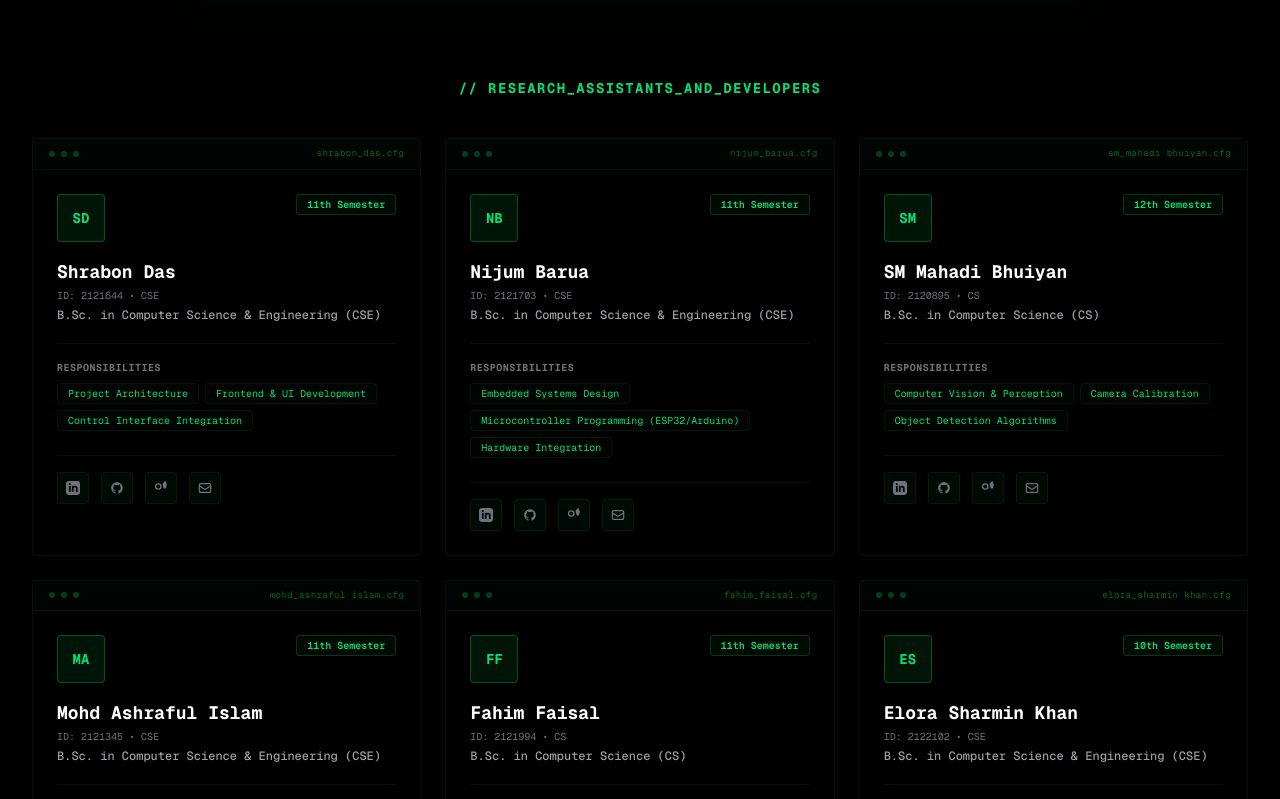
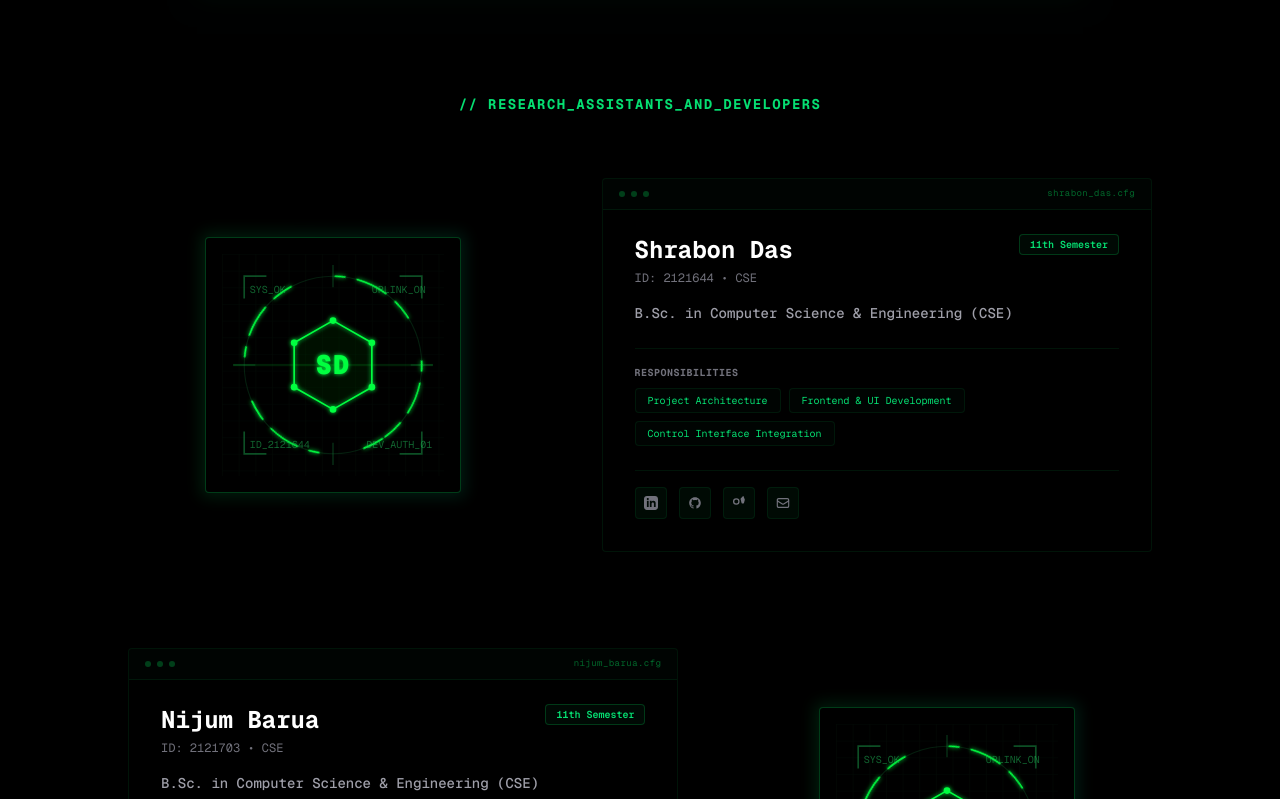
Before and after one commit to shrabondas5544/xyberox, a Next.js app: page /team in a window 1280 px wide. Shown: the part 801-1600 px from the top of the page. Built offline with nearby package versions, Linux system fonts and the light colour scheme.

Commit message:
Update team page to alternating layout with cyberpunk HUD avatars

```diff
--- a/app/team/page.tsx
+++ b/app/team/page.tsx
@@ -1,4 +1,5 @@
 import React from "react";
+import Link from "next/link";
 
 interface TeamMember {
   name: string;
@@ -16,6 +17,82 @@ export const metadata = {
   title: "Meet the Team | Xyberox Robotics",
   description: "Meet the brilliant minds and supervisors behind the Xyberox Autonomous Robotics initiative at Independent University Bangladesh.",
 };
+
+// CyberAvatar HUD graphics
+function CyberAvatar({ name, index, id }: { name: string; index: number; id: string }) {
+  const initials = name.split(" ").map(n => n[0]).join("").substring(0, 2);
+  const authNum = String(index + 1).padStart(2, "0");
+
+  return (
+    <svg className="w-full h-full p-4 font-mono text-[9px] text-green-400 select-none" viewBox="0 0 200 200">
+      <defs>
+        <pattern id={`grid-${index}`} width="15" height="15" patternUnits="userSpaceOnUse">
+          <path d="M 15 0 L 0 0 0 15" fill="none" stroke="rgba(34, 197, 94, 0.05)" strokeWidth="1" />
+        </pattern>
+        <filter id="glow">
+          <feGaussianBlur stdDeviation="2" result="coloredBlur"/>
+          <feMerge>
+            <feMergeNode in="coloredBlur"/>
+            <feMergeNode in="SourceGraphic"/>
+          </feMerge>
+        </filter>
+      </defs>
+      <rect width="100%" height="100%" fill={`url(#grid-${index})`} />
+
+      {/* Rotating outer compass ring */}
+      <circle cx="100" cy="100" r="80" fill="none" stroke="rgba(34, 197, 94, 0.15)" strokeWidth="1" />
+      <circle
+        cx="100"
+        cy="100"
+        r="80"
+        fill="none"
+        stroke="#00ff41"
+        strokeWidth="1.5"
+        strokeDasharray="20 40 10 10 30 10"
+        filter="url(#glow)"
+        className="animate-[spin_40s_linear_infinite]"
+        style={{ transformOrigin: "100px 100px" }}
+      />
+
+      {/* Target scope crosshairs */}
+      <path d="M 100 10 L 100 30 M 100 170 L 100 190 M 10 100 L 30 100 M 170 100 L 190 100" stroke="rgba(34, 197, 94, 0.3)" strokeWidth="1" />
+
+      {/* Corner brackets */}
+      <path d="M 20 40 L 20 20 L 40 20 M 160 20 L 180 20 L 180 40 M 180 160 L 180 180 L 160 180 M 40 180 L 20 180 L 20 160" fill="none" stroke="rgba(34, 197, 94, 0.4)" strokeWidth="1.5" />
+
+      {/* HUD digital readings */}
+      <text x="25" y="35" fill="rgba(34, 197, 94, 0.5)">SYS_OK</text>
+      <text x="135" y="35" fill="rgba(34, 197, 94, 0.5)">UPLINK_ON</text>
+      <text x="25" y="175" fill="rgba(34, 197, 94, 0.5)">{`ID_${id}`}</text>
+      <text x="130" y="175" fill="rgba(34, 197, 94, 0.5)">{`DEV_AUTH_${authNum}`}</text>
+
+      {/* Center Digital Avatar Core */}
+      <g filter="url(#glow)">
+        <polygon points="100,60 135,80 135,120 100,140 65,120 65,80" fill="rgba(0, 255, 65, 0.03)" stroke="#00ff41" strokeWidth="1.5" />
+
+        <circle cx="100" cy="60" r="3" fill="#00ff41" />
+        <circle cx="135" cy="80" r="3" fill="#00ff41" />
+        <circle cx="135" cy="120" r="3" fill="#00ff41" />
+        <circle cx="100" cy="140" r="3" fill="#00ff41" />
+        <circle cx="65" cy="120" r="3" fill="#00ff41" />
+        <circle cx="65" cy="80" r="3" fill="#00ff41" />
+
+        <text
+          x="100"
+          y="108"
+          textAnchor="middle"
+          fill="#00ff41"
+          className="text-2xl font-black tracking-wider"
+          style={{ fontFamily: "var(--font-mono)" }}
+        >
+          {initials}
+        </text>
+      </g>
+
+      <line x1="10" y1="100" x2="190" y2="100" stroke="rgba(0, 255, 65, 0.15)" strokeWidth="2" className="animate-[pulse_2s_infinite]" />
+    </svg>
+  );
+}
 
 export default function TeamPage() {
   const supervisor = {
@@ -144,7 +221,7 @@ export default function TeamPage() {
         </div>
 
         {/* Supervisor Section */}
-        <div className="mx-auto max-w-4xl mb-24">
+        <div className="mx-auto max-w-4xl mb-28">
           <h2 className="text-sm font-mono font-bold tracking-widest text-green-400 uppercase text-center mb-6">
             // PROJECT_SUPERVISOR
           </h2>
@@ -249,17 +326,40 @@ export default function TeamPage() {
 
         {/* Student Team Grid */}
         <div>
-          <h2 className="text-sm font-mono font-bold tracking-widest text-green-400 uppercase text-center mb-10">
+          <h2 className="text-sm font-mono font-bold tracking-widest text-green-400 uppercase text-center mb-16">
             // RESEARCH_ASSISTANTS_AND_DEVELOPERS
           </h2>
-          <div className="grid grid-cols-1 gap-6 sm:grid-cols-2 lg:grid-cols-3">
-            {teamMembers.map((member) => (
+
+          <div className="space-y-16 sm:space-y-24">
+            {teamMembers.map((member, index) => {
+              const isLeft = index % 2 === 0;
+
+              return (
                 <div
                   key={member.id}
-                className="group relative overflow-hidden rounded-sm border border-green-500/10 bg-black/65 shadow-md backdrop-blur-xs transition-all duration-300 hover:-translate-y-1 hover:shadow-xl hover:border-green-500/40 hover:shadow-green-500/5"
+                  className={`flex flex-col ${
+                    isLeft ? "md:flex-row" : "md:flex-row-reverse"
+                  } items-center gap-8 md:gap-16 max-w-5xl mx-auto`}
                 >
+                  {/* Photo/Avatar Side */}
+                  <div className="w-full md:w-2/5 flex justify-center shrink-0">
+                    <div className="relative group">
+                      {/* Cyberpunk neon glowing box */}
+                      <div className="absolute -inset-1 rounded-sm bg-gradient-to-r from-green-500 to-emerald-500 opacity-15 blur-sm group-hover:opacity-45 transition duration-500" />
+
+                      {/* Avatar frame */}
+                      <div className="relative w-60 h-60 sm:w-64 sm:h-64 bg-black border border-green-500/30 rounded-sm overflow-hidden flex items-center justify-center">
+                        {/* Interactive scanline and grid background */}
+                        <CyberAvatar name={member.name} index={index} id={member.id} />
+                      </div>
+                    </div>
+                  </div>
+
+                  {/* Information Card Side */}
+                  <div className="w-full md:w-3/5">
+                    <div className="group relative overflow-hidden rounded-sm border border-green-500/10 bg-black/65 p-6 sm:p-8 shadow-md backdrop-blur-xs transition-all duration-300 hover:shadow-xl hover:border-green-500/40 hover:shadow-green-500/5">
                       {/* Terminal Window Header */}
-                <div className="flex items-center justify-between border-b border-green-500/10 px-4 py-2 bg-green-950/10">
+                      <div className="flex items-center justify-between border-b border-green-500/10 px-4 py-2 bg-green-950/10 -mx-6 -mt-6 sm:-mx-8 sm:-mt-8 mb-6">
                         <div className="flex gap-1.5">
                           <span className="h-1.5 w-1.5 rounded-full bg-green-500/30 group-hover:bg-green-500/60 transition-colors"></span>
                           <span className="h-1.5 w-1.5 rounded-full bg-green-500/30 group-hover:bg-green-500/60 transition-colors"></span>
@@ -270,45 +370,37 @@ export default function TeamPage() {
                         </span>
                       </div>
 
-                {/* Decorative hover gradient */}
-                <div className="absolute inset-0 bg-gradient-to-tr from-green-500/0 to-emerald-500/0 opacity-0 group-hover:opacity-10 group-hover:from-green-500/5 group-hover:to-emerald-500/10 transition-opacity duration-500 pointer-events-none" />
+                      <div className="flex justify-between items-start">
+                        {/* Name & Academic details */}
+                        <div>
+                          <h3 className="text-xl sm:text-2xl font-mono font-bold text-white group-hover:text-green-400 transition-colors">
+                            {member.name}
+                          </h3>
+                          <p className="font-mono text-[10px] sm:text-xs text-zinc-500 mt-1">
+                            ID: {member.id} • {member.program.includes("Engineering") ? "CSE" : "CS"}
+                          </p>
+                        </div>
 
-                <div className="p-6">
-                  <div className="flex justify-between items-start">
-                    {/* Name & Initials Avatar */}
-                    <div className="flex h-12 w-12 shrink-0 items-center justify-center rounded-sm bg-green-500/10 border border-green-500/35 text-green-400 group-hover:bg-green-500 group-hover:text-black transition-all duration-300">
-                      <span className="text-sm font-mono font-bold">
-                        {member.name.split(" ").map(n => n[0]).join("").substring(0, 2)}
-                      </span>
-                    </div>
                         {/* Semester Badge */}
                         <span className="rounded-sm bg-green-950/20 border border-green-500/25 px-2.5 py-0.5 font-mono text-[10px] font-semibold text-green-400">
                           {member.semester}
                         </span>
                       </div>
 
-                  <div className="mt-4">
-                    <h3 className="text-lg font-mono font-bold text-white group-hover:text-green-400 transition-colors">
-                      {member.name}
-                    </h3>
-                    <p className="font-mono text-[10px] text-zinc-500 mt-0.5">
-                      ID: {member.id} • {member.program.includes("Engineering") ? "CSE" : "CS"}
-                    </p>
-                    <p className="font-mono text-xs font-medium text-zinc-400 mt-1">
+                      <p className="font-mono text-xs sm:text-sm font-medium text-zinc-400 mt-4 leading-relaxed">
                         {member.program}
                       </p>
-                  </div>
 
                       {/* Responsibilities */}
-                  <div className="mt-5 pt-4 border-t border-green-500/10">
+                      <div className="mt-6 pt-4 border-t border-green-500/10">
                         <h4 className="text-[10px] font-mono font-bold uppercase tracking-wider text-zinc-500 mb-2">
                           Responsibilities
                         </h4>
-                    <div className="flex flex-wrap gap-1.5">
+                        <div className="flex flex-wrap gap-2">
                           {member.responsibilities.map((resp) => (
                             <span
                               key={resp}
-                          className="rounded-sm bg-green-950/10 px-2.5 py-0.5 font-mono text-[10px] text-green-400 border border-green-500/10"
+                              className="rounded-sm bg-green-950/10 px-3 py-1 font-mono text-[10px] text-green-400 border border-green-500/10"
                             >
                               {resp}
                             </span>
@@ -370,7 +462,9 @@ export default function TeamPage() {
                       </div>
                     </div>
                   </div>
-            ))}
+                </div>
+              );
+            })}
           </div>
         </div>
       </div>
```
Lines whose indentation alone changed are shown as unchanged.
